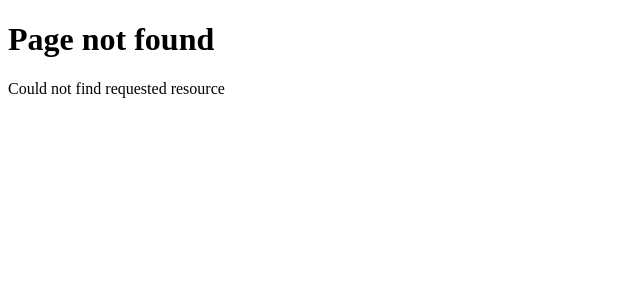
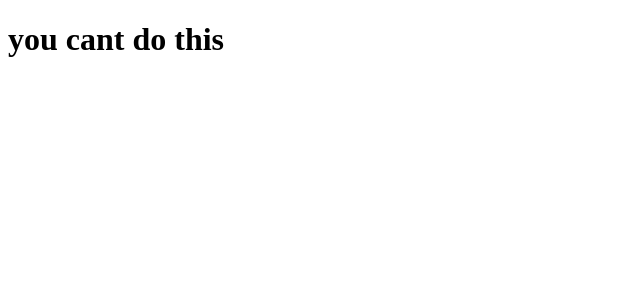
Before and after one commit to ddlisap/hello-world, a Next.js app: page /%5Flib in a window 1280 px wide. Before the commit this address had no page. Shown: the top 300 px of the page, without its empty margins (0-640 px from the left). Built offline with nearby package versions, Linux system fonts and the light colour scheme.

Commit message:
lesson 12

```diff
--- /dev/null
+++ b/app/%5Flib/page.tsx
@@ -0,0 +1,3 @@
+export default function Page() {
+  return <h1>you cant do this</h1>;
+}
--- /dev/null
+++ b/app/dashboard/line-chart.tsx
@@ -0,0 +1,3 @@
+export default function Page() {
+  return <div>Line chart</div>;
+}
--- /dev/null
+++ b/app/dashboard/page.tsx
@@ -0,0 +1,3 @@
+export default function Page() {
+  return <div>Dashbaord</div>;
+}
```
Also changed, not shown: app/%5Flib/format-date.tsx (added).
